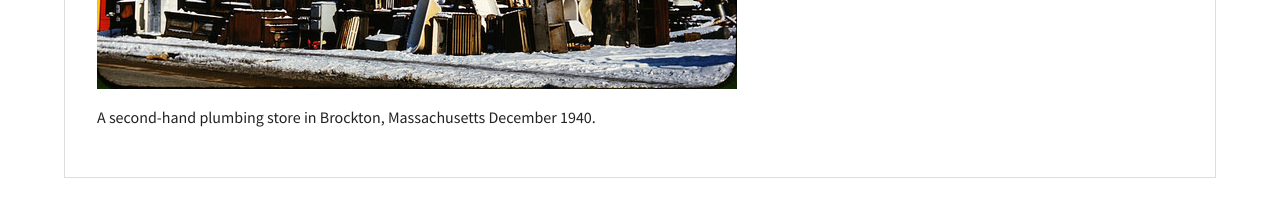
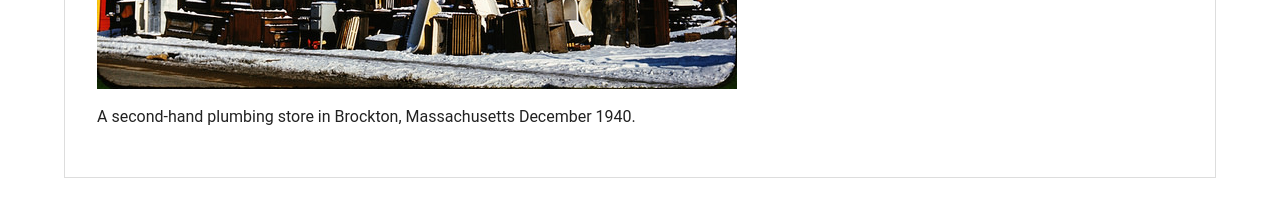
Before and after one commit to jacktollman/ChicagoArtInstitute, a Jekyll site: the page built from brockton.md, in a window 1280 px wide. Shown: the part 529-746 px from the top of the page. Built offline with Jekyll 4.4.1, drawn with Linux system fonts in a browser that asks for light colours.

Commit message:
Update sitewide.css

```diff
--- a/css/sitewide.css
+++ b/css/sitewide.css
@@ -25,6 +25,10 @@ div, main, article, section, aside, hgroup, header, footer, address, nav {
 
 /* ------------------------------------------------------------ */
 /* start project-specifc styles below this line */
+
+p  {	font-family: "Roboto";
+	display: block;
+}
 
 body {
 	font-family: "Source Sans Pro", "Helvetica Neue", Helvetica, Arial, sans-serif;
```
